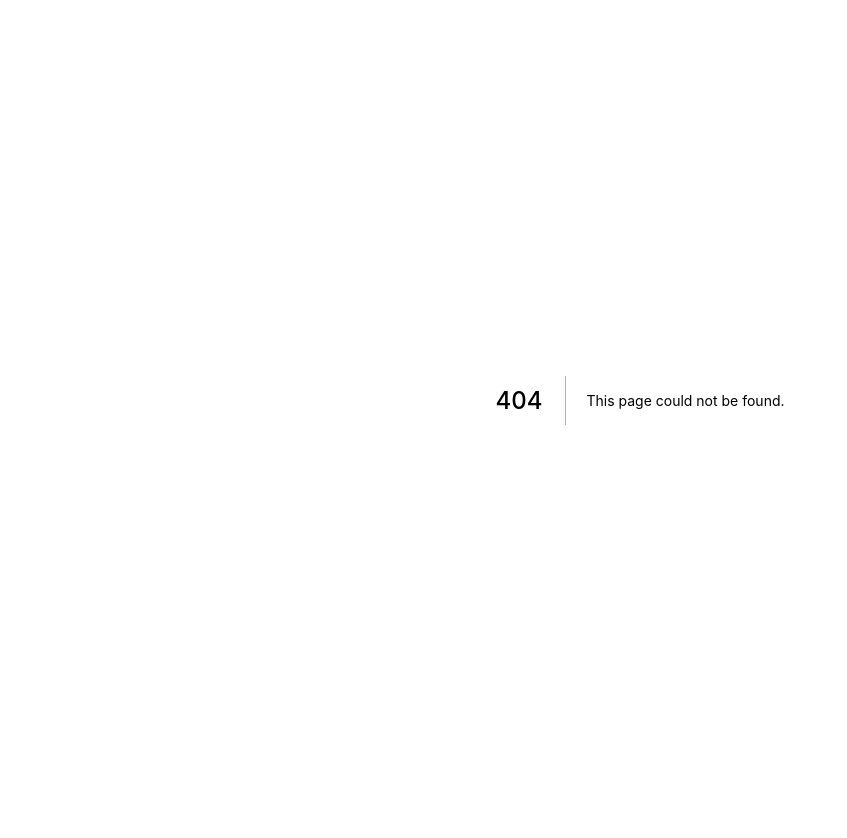
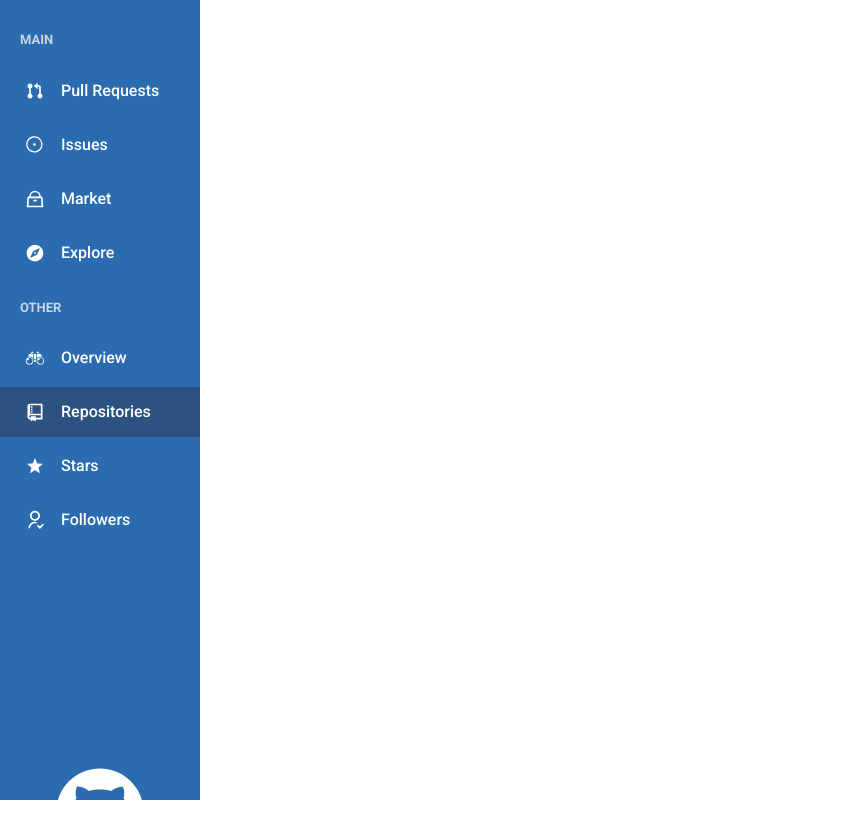
Before and after one commit to DiegoSouza7/github-redesign, a Next.js app: page /repositories in a window 1280 px wide. Before the commit this address had no page. Shown: the top 838 px of the page, without its empty margins (0-847 px from the left). Before the commit the page ends 800 px from the top, so only its background shows below. Built offline with nearby package versions, Linux system fonts and the light colour scheme.

Commit message:
feat: create sidebar

```diff
--- a/package.json
+++ b/package.json
@@ -17,6 +17,7 @@
     "react": "17.0.2",
     "react-dom": "17.0.2",
     "react-hook-form": "^7.3.5",
+    "react-icons": "^4.2.0",
     "yup": "^0.32.9"
   },
   "devDependencies": {
--- /dev/null
+++ b/src/components/ActiveLink.tsx
@@ -0,0 +1,30 @@
+import Link, { LinkProps } from "next/link";
+import { useRouter } from "next/router";
+import { cloneElement, ReactElement } from "react";
+
+interface ActiveLinkProps extends LinkProps {
+  children: ReactElement;
+  shouldMatchExactHref?: boolean;
+}
+
+export function ActiveLink({
+  children,
+  shouldMatchExactHref = false,
+  ...rest
+}: ActiveLinkProps) {
+  const { asPath } = useRouter()
+
+  let isActive = false
+
+  if (asPath === rest.href) {
+    isActive = true
+  }
+
+  return (
+    <Link {...rest}>
+      {cloneElement(children, {
+        bgColor: isActive && 'blue.700'
+      })}
+    </Link>
+  )
+}
--- /dev/null
+++ b/src/components/Profile/index.tsx
@@ -0,0 +1,13 @@
+import { Box } from "@chakra-ui/react";
+
+
+export function Profile() {
+  return (
+    <Box
+      bg="white"
+
+    >
+
+    </Box>
+  )
+}
--- /dev/null
+++ b/src/components/Sidebar/NavLink.tsx
@@ -0,0 +1,21 @@
+import { Icon, Link as ChakraLink, LinkProps as ChakraLinkProps, Text } from '@chakra-ui/react'
+import { ElementType } from 'react'
+import { ActiveLink } from '../ActiveLink'
+
+interface NavLinkProps extends ChakraLinkProps {
+  icon: ElementType;
+  children: string;
+  href: string;
+}
+
+export function NavLink({ icon, children, href, ...rest }: NavLinkProps) {
+
+  return (
+    <ActiveLink href={href} passHref>
+      <ChakraLink display="flex" align="center" {...rest} >
+        <Icon as={icon} fontSize="20" />
+        <Text ml="4" fontWeight="medium">{children}</Text>
+      </ChakraLink>
+    </ActiveLink>
+  )
+}
--- /dev/null
+++ b/src/components/Sidebar/NavSection.tsx
@@ -0,0 +1,18 @@
+import { Box, Stack, Text } from '@chakra-ui/react'
+import { ReactNode } from 'react'
+
+interface NavSectionProps {
+  title: string;
+  children: ReactNode;
+}
+
+export function NavSection({ title, children }: NavSectionProps) {
+  return (
+    <Box w="100%">
+      <Text pl="20px" fontSize="small" fontWeight="bold" color="gray.300">{title}</Text>
+      <Stack spacing="1" mt="4" mb="4" align="stretch">
+        {children}
+      </Stack>
+    </Box>
+  )
+}
--- /dev/null
+++ b/src/components/Sidebar/index.tsx
@@ -0,0 +1,71 @@
+import { Box, Flex, Icon, Stack, Text } from "@chakra-ui/react";
+import { AiOutlineGithub } from 'react-icons/ai';
+import { GiBinoculars } from 'react-icons/gi';
+import { MdExplore } from 'react-icons/md';
+import { RiGitPullRequestFill, RiGitRepositoryLine, RiHandbagLine, RiStarSFill, RiUserFollowLine } from 'react-icons/ri';
+import { VscIssues } from 'react-icons/vsc';
+import { NavLink } from './NavLink';
+import { NavSection } from './NavSection';
+
+export function Sidebar() {
+
+
+  return (
+    <Box
+      as="aside"
+      w="100%"
+      maxWidth="200px"
+      bg="blue.600"
+      h="100vh"
+      display="flex"
+      flexDirection="column"
+      justifyContent="space-between"
+    >
+      <Stack spacing="1" align="flex-start" w="100%" pt="30px">
+        <NavSection title="MAIN">
+          <NavLink href="/pull" h="50px" alignItems="center" pl="25px" icon={RiGitPullRequestFill}>
+            Pull Requests
+          </NavLink>
+          <NavLink href="/issues" h="50px" alignItems="center" pl="25px" icon={VscIssues}>
+            Issues
+          </NavLink>
+          <NavLink href="/market" h="50px" alignItems="center" pl="25px" icon={RiHandbagLine}>
+            Market
+          </NavLink>
+          <NavLink href="/explore" h="50px" alignItems="center" pl="25px" icon={MdExplore}>
+            Explore
+          </NavLink>
+        </NavSection>
+        <NavSection title="OTHER">
+          <NavLink href="/overview" h="50px" alignItems="center" pl="25px" icon={GiBinoculars}>
+            Overview
+          </NavLink>
+          <NavLink href="/repositories" h="50px" alignItems="center" pl="25px" icon={RiGitRepositoryLine}>
+            Repositories
+          </NavLink>
+          <NavLink href="/stars" h="50px" alignItems="center" pl="25px" icon={RiStarSFill}>
+            Stars
+          </NavLink>
+          <NavLink href="/followers" h="50px" alignItems="center" pl="25px" icon={RiUserFollowLine}>
+            Followers
+          </NavLink>
+        </NavSection>
+      </Stack>
+
+      <Flex
+        flexDirection="column"
+        justify="center"
+        alignItems="center"
+        marginTop="100%"
+      >
+        <Icon as={AiOutlineGithub} fontSize="100" />
+        <Text
+          fontWeight="bold"
+          fontSize="2xl"
+        >
+          Github
+        </Text>
+      </Flex>
+    </Box>
+  )
+}
--- /dev/null
+++ b/src/pages/[id].tsx
@@ -0,0 +1,14 @@
+import { Flex } from "@chakra-ui/react";
+import { Profile } from "../components/Profile";
+import { Sidebar } from "../components/Sidebar";
+
+
+export default function Dashboard() {
+
+  return (
+    <Flex>
+      <Sidebar />
+      <Profile />
+    </Flex>
+  )
+}
```
Also changed, not shown: src/components/Sidebar.tsx (deleted, +0 -15 lines), src/pages/dashboard.tsx (deleted, +0 -11 lines), 1 other file (tests, documents, lock files or other folders).
